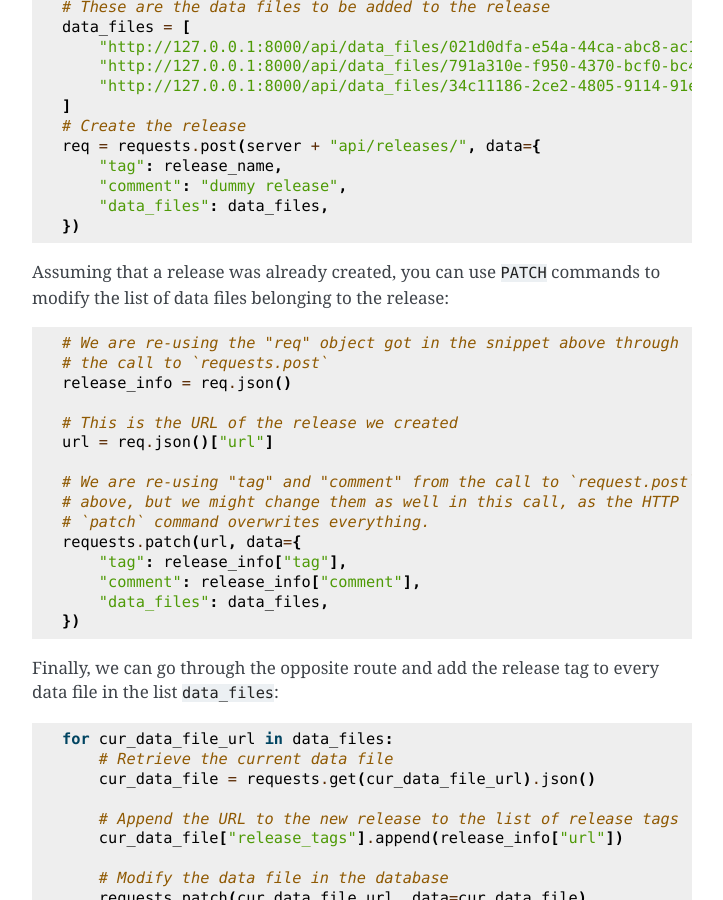
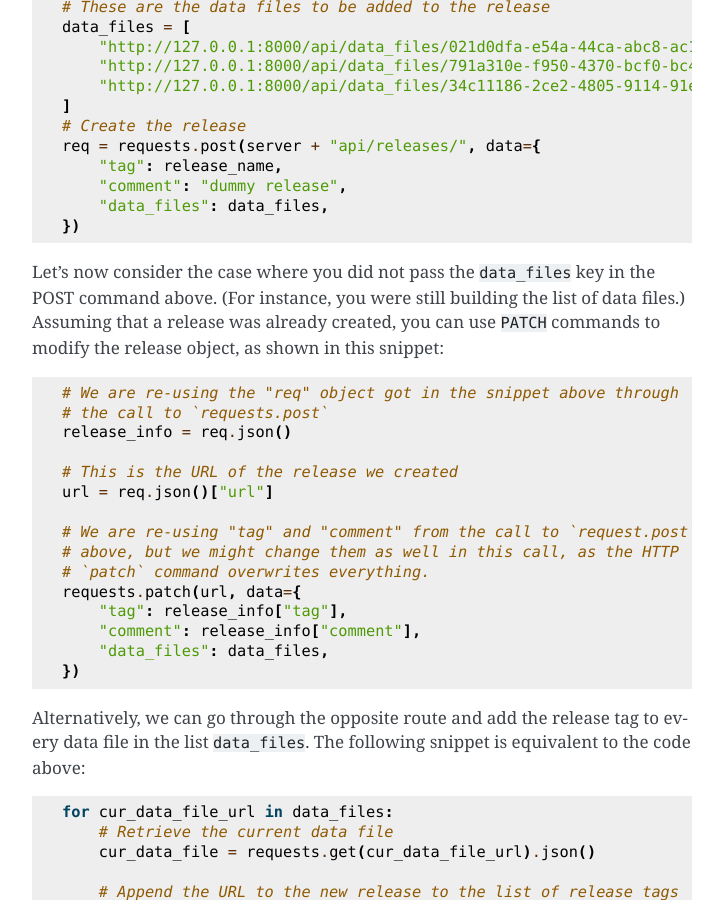
Before and after one commit to ziotom78/planck_insdb_demo, a Sphinx documentation site: the page built from docs/webapi.rst, in a window 1280 px wide and 900 px high, scrolled down 3464 px. Shown: the whole window, without its empty margins (388-1111 px from the left). Built offline with Sphinx 7.4.7, drawn with Linux system fonts in a browser that asks for light colours.

Commit message:
Clarify a few sentences in the documentation

```diff
--- a/docs/webapi.rst
+++ b/docs/webapi.rst
@@ -166,7 +166,11 @@ Let's see each of the three approaches. The first one is the simplest::
       "data_files": data_files,
   })
 
-Assuming that a release was already created, you can use ``PATCH`` commands to modify the list of data files belonging to the release::
+Let's now consider the case where you did not pass the ``data_files``
+key in the POST command above. (For instance, you were still building
+the list of data files.) Assuming that a release was already created,
+you can use ``PATCH`` commands to modify the release object, as shown
+in this snippet::
 
   # We are re-using the "req" object got in the snippet above through
   # the call to `requests.post`
@@ -184,8 +188,9 @@ Assuming that a release was already created, you can use ``PATCH`` commands to m
       "data_files": data_files,
   })
 
-Finally, we can go through the opposite route and add the release tag
-to every data file in the list ``data_files``::
+Alternatively, we can go through the opposite route and add the
+release tag to every data file in the list ``data_files``. The
+following snippet is equivalent to the code above::
 
   for cur_data_file_url in data_files:
       # Retrieve the current data file
```
